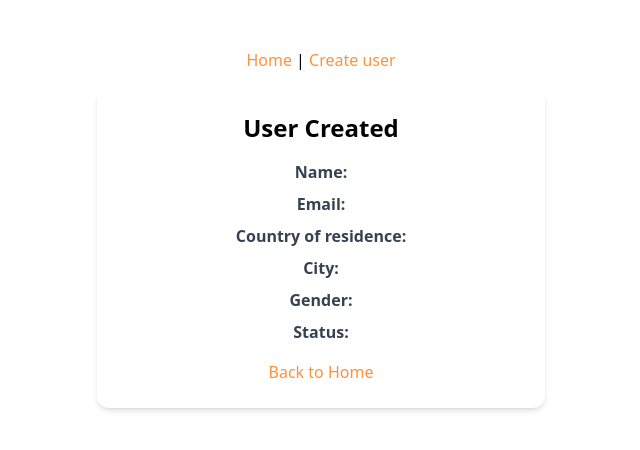
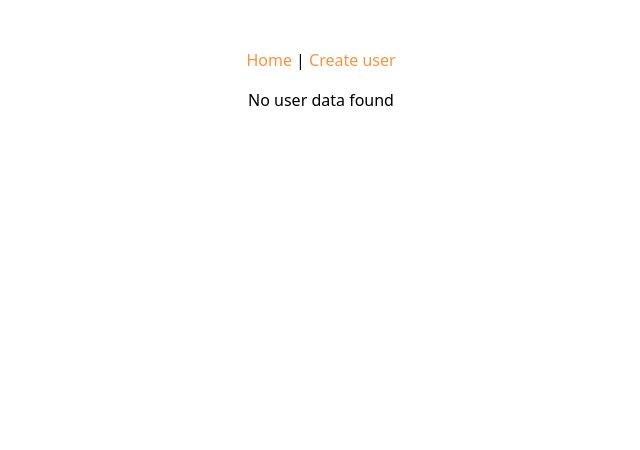
Before and after one commit to HannaBaryshava/TestProject, a React (Vite) app in the folder frontend/: page /result in a window 1280 px wide. Shown: the top 450 px of the page, without its empty margins (319-959 px from the left). Built offline with nearby package versions, Linux system fonts and the light colour scheme.

Commit message:
add map in UserResult & useContext

```diff
--- a/frontend/src/App.tsx
+++ b/frontend/src/App.tsx
@@ -4,9 +4,11 @@ import UserForm from './components/UserForm';
 import UserResult from './components/UserResult';
 import Navigation from './components/Navigation';
 import './App.css';
+import { UserProvider } from './context/UserContext';
 
 function App() {
     return (
+        <UserProvider>
         <Router>
             <Navigation />
             <Routes>
@@ -15,6 +17,7 @@ function App() {
                 <Route path="/result" element={<UserResult />} />
             </Routes>
         </Router>
+        </UserProvider>
     );
 }
 
--- a/frontend/src/components/UserForm.tsx
+++ b/frontend/src/components/UserForm.tsx
@@ -4,6 +4,7 @@ import {useActionState, useEffect} from 'react';
 import FormGroup from './FormGroup';
 import {handleSubmit} from './action.ts';
 import {useNavigate} from "react-router-dom";
+import { useUserContext } from '../context/UserContext';
 
 const commonInput = "mt-1 block w-full p-2 rounded-md border-gray-700 shadow-sm hover:border-transparent text-gray-700 hover:bg-orange-100 focus:outline-none transition duration-300";
 const commonSelect = "mt-1 block w-full  p-2 rounded-md border border-gray-300 shadow-sm bg-white text-gray-700 hover:border-transparent hover:bg-orange-100 focus:outline-none transition duration-300";
@@ -29,6 +30,7 @@ export interface IResponse<T> {
 
 export const UserForm    = () => {  //type!
     const navigate = useNavigate();
+    const { setUserData } = useUserContext();
     const [state, formAction, isPending] = useActionState<IResponse<FormData>, FormData>(handleSubmit, {
         errors: {},
         message: [],
@@ -37,11 +39,14 @@ export const UserForm    = () => {  //type!
 
     useEffect(() => {
         if (state?.navigation) {
+            if (state.navigation.state) {
+                setUserData(state.navigation.state as Data);
+            }
             navigate(state.navigation.path, {
-                state: state.navigation.state
+                state: state.navigation.state,
             });
         }
-    }, [state, navigate]);
+    }, [state, navigate, setUserData]);
 
     return (
         <div className="p-6 max-w-md mx-auto bg-white rounded-xl shadow-md space-y-2">
@@ -50,7 +55,7 @@ export const UserForm    = () => {  //type!
                 action={formAction}
                 className="space-y-1">
                 <FormGroup
-                    title="Your first and last name:"
+                    title="First and last name"
                     error={state.errors.name}
                 >
                     <input
@@ -74,7 +79,7 @@ export const UserForm    = () => {  //type!
                 </FormGroup>
                 <br/>
                 <FormGroup
-                    title="Country of residence:"
+                    title="Country of residence"
                     error={state.errors.country}
                 >
                     <select
@@ -122,7 +127,7 @@ export const UserForm    = () => {  //type!
                 </FormGroup>
                 <br/>
                 <FormGroup
-                    title="Gender"
+                    title="Status"
                     error={state.errors.status}
                 >
                     <select
--- a/frontend/src/components/UserResult.tsx
+++ b/frontend/src/components/UserResult.tsx
@@ -1,28 +1,35 @@
-import { useLocation } from 'react-router-dom';
-// import { useContext } from 'react';
+import {useUserContext} from '../context/UserContext';
+import { Data } from './UserForm.tsx';
 
 const UserResult = () => {
-    const location = useLocation();
-    const {
-        name = '',
-        email = '',
-        country = '',
-        city = '',
-        gender = '',
-        status = ''
-    } = location.state || {};
+    const { userData } = useUserContext();
+    type UserField = {
+        key: keyof Data;
+        label: string;
+    };
 
+    if (!userData) {
+        return <p>No user data found</p>;
+    }
+
+    const userFields: UserField[] = [
+        { key: 'name', label: 'Name' },
+        { key: 'email', label: 'Email' },
+        { key: 'country', label: 'Country of residence' },
+        { key: 'city', label: 'City' },
+        { key: 'gender', label: 'Gender' },
+        { key: 'status', label: 'Status' }
+    ];
 
     return (
         <div className="p-6 max-w-md mx-auto bg-white rounded-xl shadow-md space-y-4">
             <h1 className="text-2xl font-bold text-center">User Created</h1>
             <div className="space-y-2">
-                <p><strong className="text-gray-700">Name:</strong> {name}</p>
-                <p><strong className="text-gray-700">Email:</strong> {email}</p>
-                <p><strong className="text-gray-700">Country of residence:</strong> {country}</p>
-                <p><strong className="text-gray-700">City:</strong> {city}</p>
-                <p><strong className="text-gray-700">Gender:</strong> {gender}</p>
-                <p><strong className="text-gray-700">Status:</strong> {status}</p>
+                {userFields.map((field) => (
+                    <p key={field.key}>
+                        <strong className="text-gray-700">{field.label}:</strong> {userData[field.key]}
+                    </p>
+                ))}
             </div>
             <a href="/" className="block text-center text-orange-400 hover:text-orange-500 transition duration-300">
                 Back to Home
--- /dev/null
+++ b/frontend/src/context/UserContext.tsx
@@ -0,0 +1,25 @@
+// src/context/UserContext.ts
+import { createContext, useContext, useState } from 'react';
+import { Data } from '../components/UserForm.tsx';
+
+type UserContextType = {
+    userData: Data | null;
+    setUserData: (data: Data) => void;
+};
+
+const UserContext = createContext<UserContextType>({
+    userData: null,
+    setUserData: () => {},
+});
+
+export const UserProvider = ({ children }: { children: React.ReactNode }) => {
+    const [userData, setUserData] = useState<Data | null>(null);
+
+    return (
+        <UserContext.Provider value={{ userData, setUserData }}>
+    {children}
+    </UserContext.Provider>
+);
+};
+
+export const useUserContext = () => useContext(UserContext);
```
